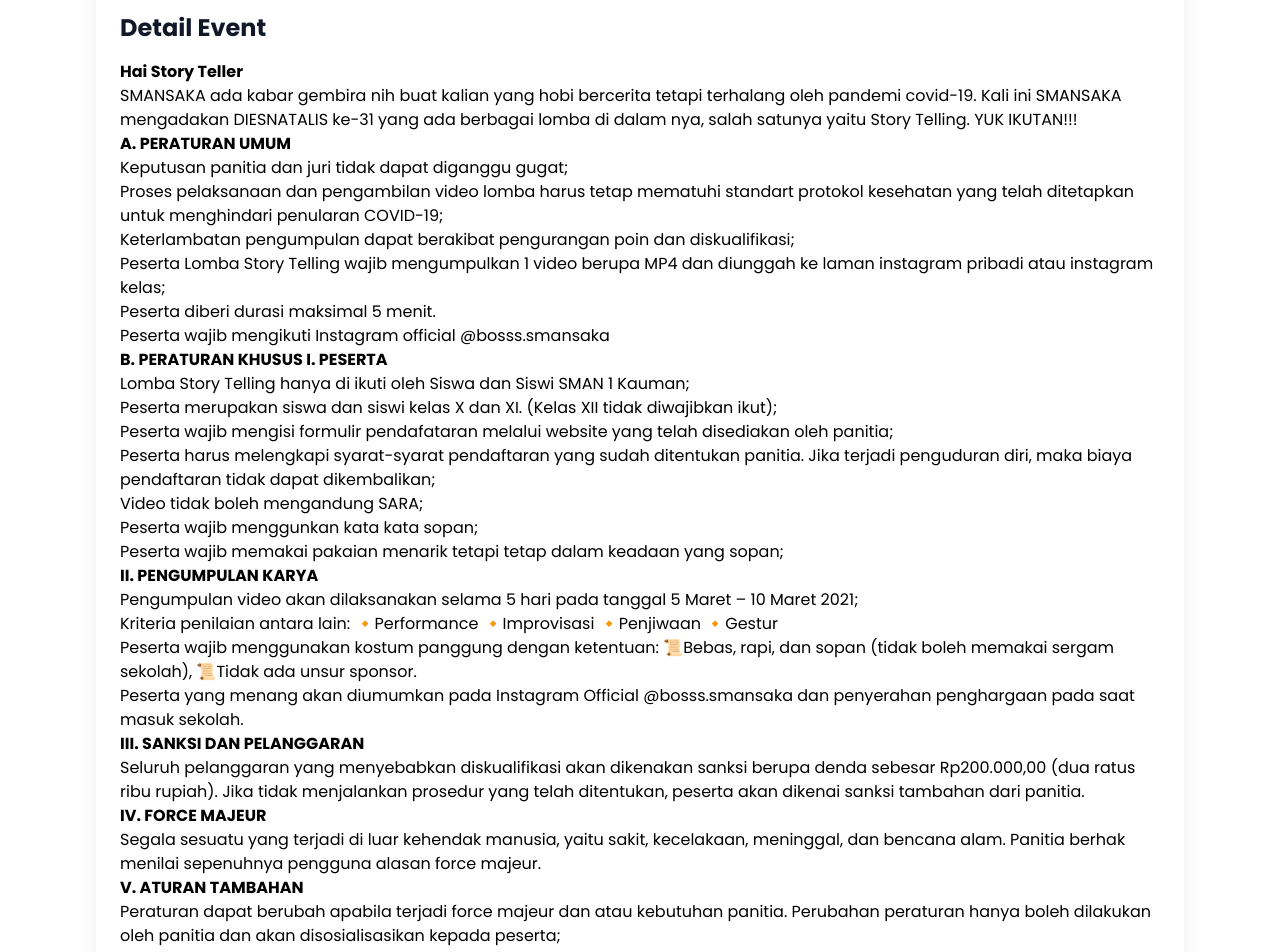
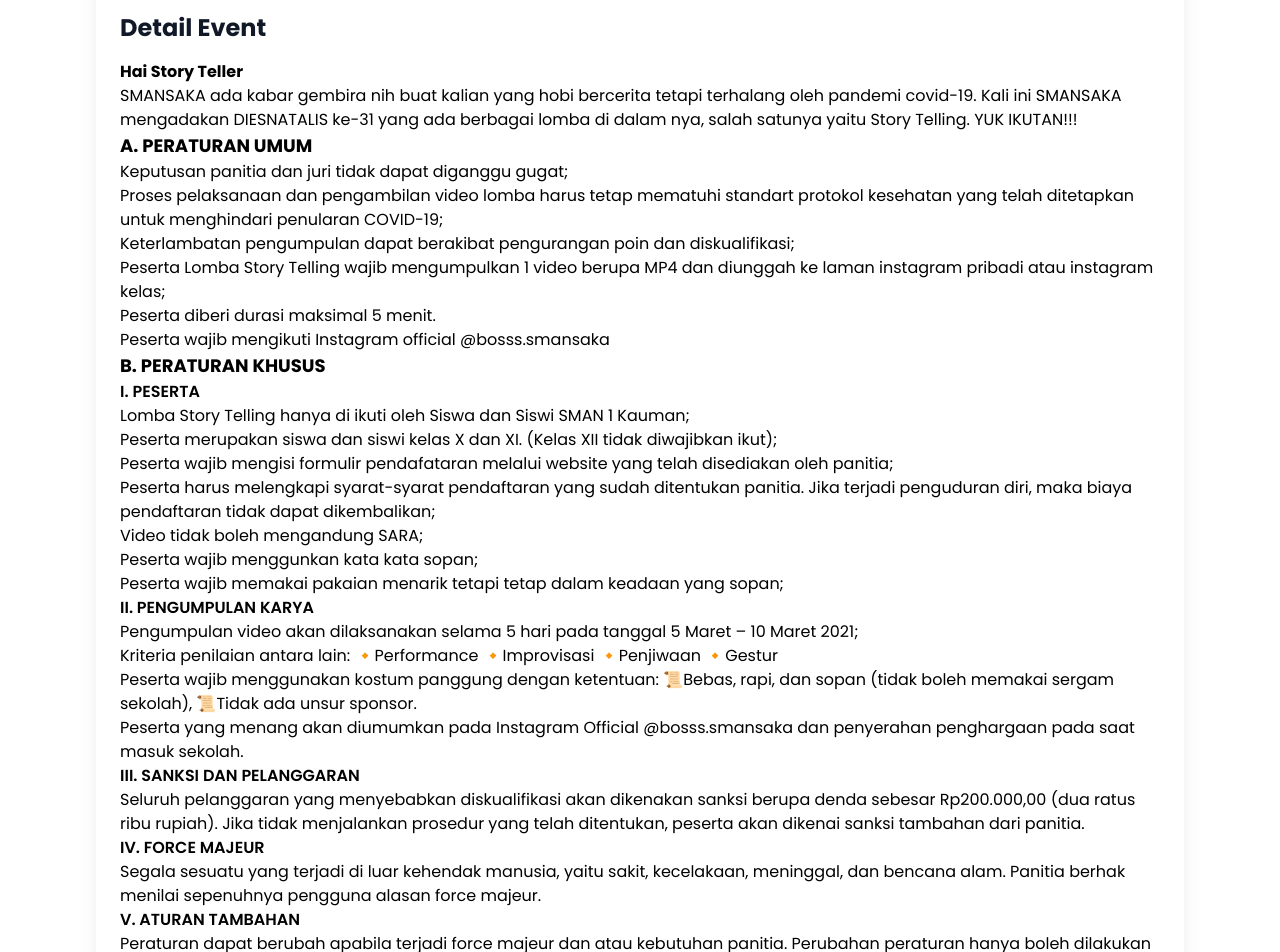
Before and after one commit to alfanjauhari/diesna, a Next.js app: page /event/story-telling in a window 1280 px wide. Shown: the part 700-1652 px from the top of the page. Built offline with nearby package versions, Linux system fonts and the light colour scheme; what @tailwindcss/typography would draw is missing.

Commit message:
Fix Spacing

```diff
--- a/comps/Wrapper.jsx
+++ b/comps/Wrapper.jsx
@@ -13,7 +13,7 @@ export default function Wrapper({ className, children }) {
       <main className={classNames}>{children}</main>
       <footer className="border-t p-6 flex flex-col md:flex-row justify-center text-center">
         <p>
-          Created with &#x2764; by{' '}
+          By{' '}
           <a href="https://alfan.my.id" className="text-blue-600">
             Alfan Jauhari
           </a>
--- a/pages/event/fotografi/index.jsx
+++ b/pages/event/fotografi/index.jsx
@@ -26,14 +26,14 @@ export default function Fotografi() {
             Detail Event
           </h2>
           <div className="prose mt-4">
-            <b>Salut Photo Enthusiast!</b>
+            <p className="font-bold">Salut Photo Enthusiast!</p>
             <p>
               Ada kabar gembira nih dari SMAN 1 KAUMAN ✨Bagi kalian yang suka
               ikut lomba photograpy tetapi terhalang oleh pandemi covid-19,
               SMANSAKA mengadakan lomba photograpy pada DIESNATALIS KE-31,
             </p>
             <p>Syarat dan ketentuan</p>
-            <b>A. PERATURAN UMUM</b>
+            <p className="font-bold text-lg">A. PERATURAN UMUM</p>
             <ol>
               <li>Keputusan panitia dan juri tidak dapat diganggu gugat.</li>
               <li>
@@ -45,7 +45,8 @@ export default function Fotografi() {
                 diskualifikasi.
               </li>
             </ol>
-            <b>B. PERATURAN KHUSUS I. PESERTA</b>
+            <p className="font-bold text-lg">B. PERATURAN KHUSUS</p>
+            <p className="font-semibold">I. PESERTA</p>
             <ol>
               <li>Merupakan siswa dan siswi SMAN 1 Kauman;</li>
               <li>
--- a/pages/event/solo-vokal/index.jsx
+++ b/pages/event/solo-vokal/index.jsx
@@ -26,7 +26,7 @@ export default function SoloVokal() {
             Detail Event
           </h2>
           <div className="prose mt-4">
-            <b>Hello Singers!</b>
+            <p className="font-bold">Hello Singers!</p>
             <p>
               Untuk kalian siswa dan siswi SMANSAKA yang punya bakat atau hobi
               menyanyi, di Diesnatalis ke-31 SMANSAKA kali ini akan menyediakan
@@ -37,7 +37,7 @@ export default function SoloVokal() {
               Buat kalian yang tertarik mengikuti lomba ini,baca regulasi
               dibawah ini dulu yaa!
             </p>
-            <p className="mt-4 font-semibold">A. PERATURAN UMUM</p>
+            <p className="mt-4 font-bold text-lg">A. PERATURAN UMUM</p>
             <ol className="mt-4">
               <li>Keputusan panitia dan juri tidak dapat diganggu gugat;</li>
               <li>
@@ -60,7 +60,8 @@ export default function SoloVokal() {
                 Peserta wajib mengikuti Instagram Official @bosss.smansaka.
               </li>
             </ol>
-            <p className="mt-4 font-semibold">B. PERATURAN KHUSUS I. PESERTA</p>
+            <p className="mt-4 font-bold text-lg">B. PERATURAN KHUSUS</p>
+            <p className="font-semibold">I. PESERTA</p>
             <ol className="mt-4">
               <li>Merupakan siswa dan siswi SMAN 1 Kauman;</li>
               <li>
--- a/pages/event/story-telling/index.jsx
+++ b/pages/event/story-telling/index.jsx
@@ -26,14 +26,14 @@ export default function StoryTelling() {
             Detail Event
           </h2>
           <div className="prose mt-4">
-            <b>Hai Story Teller</b>
+            <p className="font-bold">Hai Story Teller</p>
             <p>
               SMANSAKA ada kabar gembira nih buat kalian yang hobi bercerita
               tetapi terhalang oleh pandemi covid-19. Kali ini SMANSAKA
               mengadakan DIESNATALIS ke-31 yang ada berbagai lomba di dalam nya,
               salah satunya yaitu Story Telling. YUK IKUTAN!!!{' '}
             </p>
-            <b>A. PERATURAN UMUM</b>
+            <p className="font-bold text-lg">A. PERATURAN UMUM</p>
             <ol>
               <li>Keputusan panitia dan juri tidak dapat diganggu gugat;</li>
               <li>
@@ -55,7 +55,8 @@ export default function StoryTelling() {
                 Peserta wajib mengikuti Instagram official @bosss.smansaka{' '}
               </li>
             </ol>
-            <b>B. PERATURAN KHUSUS I. PESERTA</b>
+            <p className="font-bold text-lg">B. PERATURAN KHUSUS</p>
+            <p className="font-semibold">I. PESERTA</p>
             <ol>
               <li>
                 Lomba Story Telling hanya di ikuti oleh Siswa dan Siswi SMAN 1
@@ -81,7 +82,7 @@ export default function StoryTelling() {
                 yang sopan;{' '}
               </li>
             </ol>
-            <b>II. PENGUMPULAN KARYA</b>
+            <p className="font-semibold">II. PENGUMPULAN KARYA</p>
             <ol>
               <li>
                 Pengumpulan video akan dilaksanakan selama 5 hari pada tanggal 5
@@ -102,20 +103,20 @@ export default function StoryTelling() {
                 sekolah.
               </li>
             </ol>
-            <b>III. SANKSI DAN PELANGGARAN</b>
+            <p className="font-semibold">III. SANKSI DAN PELANGGARAN</p>
             <p>
               Seluruh pelanggaran yang menyebabkan diskualifikasi akan dikenakan
               sanksi berupa denda sebesar Rp200.000,00 (dua ratus ribu rupiah).
               Jika tidak menjalankan prosedur yang telah ditentukan, peserta
               akan dikenai sanksi tambahan dari panitia.{' '}
             </p>
-            <b>IV. FORCE MAJEUR</b>
+            <p className="font-semibold">IV. FORCE MAJEUR</p>
             <p>
               Segala sesuatu yang terjadi di luar kehendak manusia, yaitu sakit,
               kecelakaan, meninggal, dan bencana alam. Panitia berhak menilai
               sepenuhnya pengguna alasan force majeur.{' '}
             </p>
-            <b>V. ATURAN TAMBAHAN</b>
+            <p className="font-semibold">V. ATURAN TAMBAHAN</p>
             <ol>
               <li>
                 Peraturan dapat berubah apabila terjadi force majeur dan atau
```
